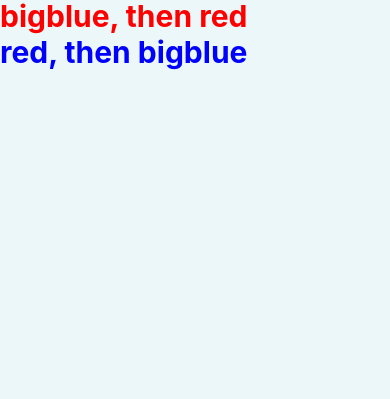
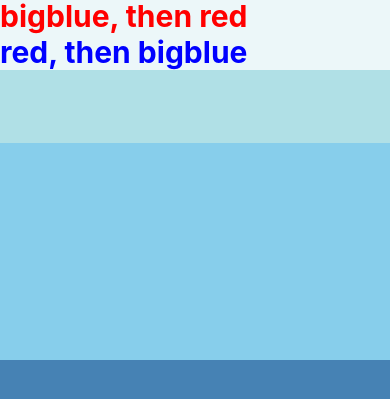
Before and after one commit to MagTuxGit/HelloReactNative, a React Native app: screen / in a window 390 px wide. Shown: the part 339-738 px from the top of the page. Built offline with nearby package versions, Linux system fonts and the light colour scheme.

Commit message:
flex dimensions

```diff
--- a/App.js
+++ b/App.js
@@ -9,6 +9,15 @@ class NavigationBar extends Component {
         <Text style={{textAlign:"center", color: "white"}}>{this.props.title}</Text>
       </View>
     )
+  }
+}
+
+class Bananas extends Component {
+  render() {
+    return (
+      // You can put any {JavaScript expression} inside braces in JSX.
+      <Image source={this.props.pic} style={{width: 193, height: 110}}/>
+    );
   }
 }
 
@@ -28,15 +37,6 @@ class LotsOfGreetings extends Component {
         <Greeting name='Ivan' />
         <Greeting name='Alexandr' />
       </View>
-    );
-  }
-}
-
-class Bananas extends Component {
-  render() {
-    return (
-      // You can put any {JavaScript expression} inside braces in JSX.
-      <Image source={this.props.pic} style={{width: 193, height: 110}}/>
     );
   }
 }
@@ -76,6 +76,21 @@ class LotsOfStyles extends Component {
   }
 }
 
+class FlexDimensionsBasics extends Component {
+  render() {
+    return (
+      // Try removing the `flex: 1` on the parent View.
+      // The parent will not have dimensions, so the children can't expand.
+      // What if you add `height: 300` instead of `flex: 1`?
+      <View style={{flex: 1}}>
+        <View style={{flex: 1, backgroundColor: 'powderblue'}} />
+        <View style={{flex: 3, backgroundColor: 'skyblue'}} />
+        <View style={{flex: 2, backgroundColor: 'steelblue'}} />
+      </View>
+    );
+  }
+}
+
 export default class HelloWorldApp extends Component {
   render() {
     let pic = {
@@ -93,6 +108,7 @@ export default class HelloWorldApp extends Component {
         <Blink text='I love to blink' />
         <Blink text='Yes blinking is so great' />
         <LotsOfStyles />
+        <FlexDimensionsBasics />
       </View>
     );
   }
```
